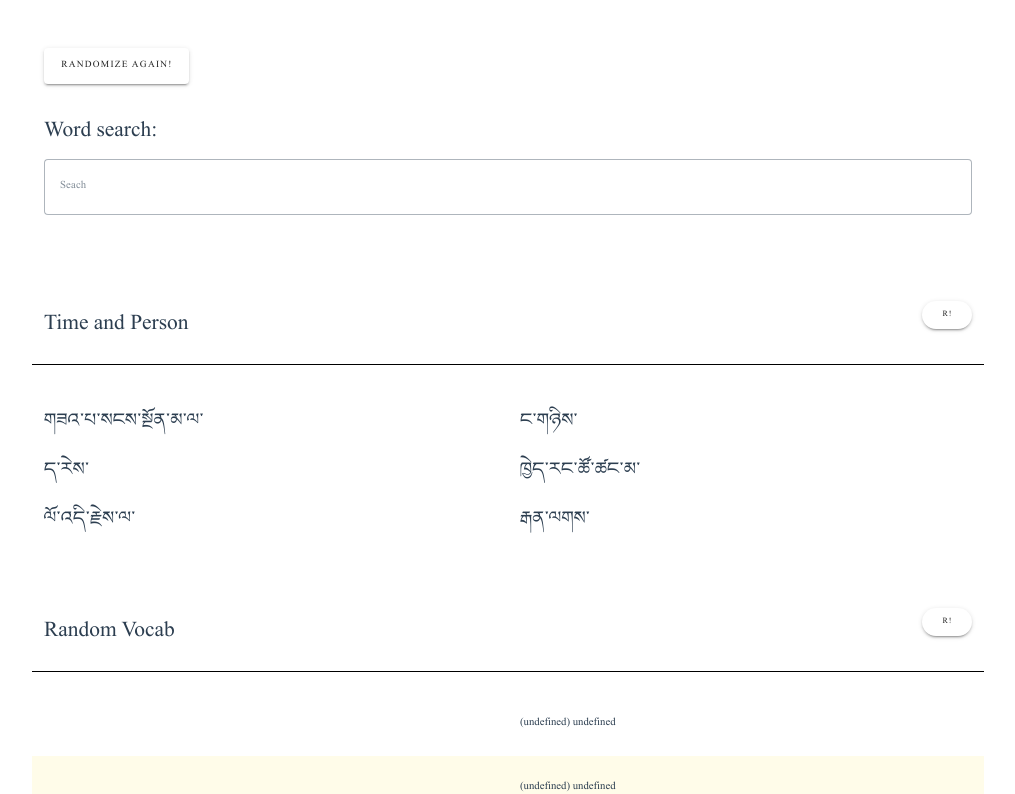
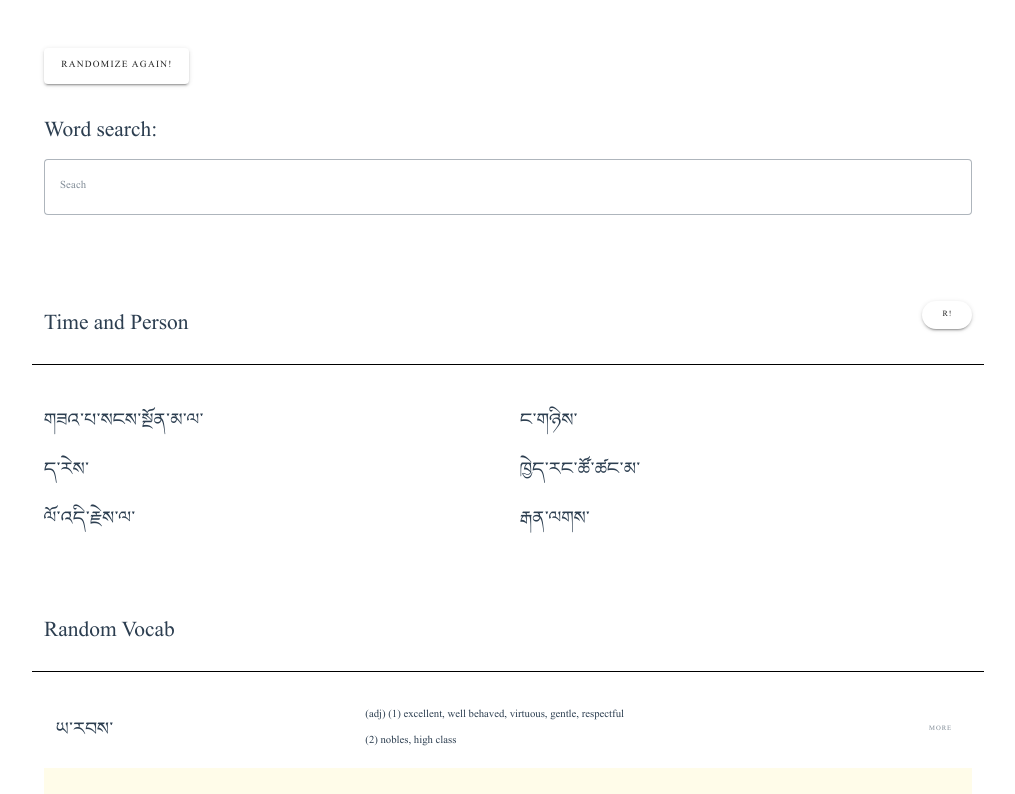
Before and after one commit to moksamedia/tibetan-rigtshul, a Vue app: page / in a window 1280 px wide. Shown: the top 794 px of the page, without its empty margins (132-1147 px from the left). Built offline with nearby package versions, Linux system fonts and the light colour scheme.

Commit message:
json search and random working

```diff
--- a/src/App.vue
+++ b/src/App.vue
@@ -2,7 +2,7 @@
 import notes from './assets/notes.csv'
 import grammarCards from './assets/grammar-cards.csv'
 import notesJson from './assets/notes.json'
-console.log(notesJson)
+
 const sampleSize = ([...arr], n = 1) => {
   let m = arr.length;
   while (m) {
@@ -159,8 +159,9 @@ const permutations2 = [
 <script setup>
 import {ref, onMounted} from 'vue'
 import { useDisplay } from 'vuetify'
+import SearchResult from './components/SearchResult.vue'
+
 const { width, mobile } = useDisplay()
-import SearchResult from './components/SearchResult.vue'
 
 let searchTerm = ref('')
 let searchResults = ref([])
@@ -214,7 +215,7 @@ function random_timeAndPersonPermutations() {
 }
 
 function random_notes() {
-  randomNotes.value = sampleSize(notes, 20).sort(compareNotes)
+  randomNotes.value = sampleSize(notesJson, 20).sort(compareNotes)
 }
 
 function random_grammarCard() {
@@ -313,20 +314,10 @@ onMounted(() => {
         <v-col>
           <h1>Random Vocab</h1>
         </v-col>
-        <v-col cols="auto">
-          <v-btn @click="random_notes" rounded="xl" size="small">
-            R!
-          </v-btn>
-        </v-col>
       </v-row>
-      <v-row class="random-notes-row" v-for="(note,i) in randomNotes" :key="'note'+i" align="center" justify="center">
-        <v-col>
-          <span v-html="styleTibetan(note.front)"></span>
-        </v-col>
-        <v-col>
-          <span class="noteback" v-html="styleTibetan(`(${note.part_of_speech}) ${note.back}`)"></span>
-        </v-col>
-      </v-row>
+      <div v-for="(note, i) in randomNotes" :key="'note'+i" class="search-results">
+        <SearchResult :note="note" :styleTibetan="styleTibetan" idx="i" isRandomNotes="true"/>
+      </div>
       <v-row class="vertical-spacer"></v-row>
       <v-row class="header-row">
         <v-col>
--- a/src/components/SearchResult.vue
+++ b/src/components/SearchResult.vue
@@ -15,10 +15,14 @@ const props = defineProps({
   idx: {
     type: Number,
     required: true
+  },
+  isRandomNotes: {
+    type: Boolean,
+    default: false
   }
 })
 
-const {note} = props;
+const {note, styleTibetan} = props;
 
 let showDetail = ref (false )
 let hasMore = ref(false)
@@ -44,16 +48,22 @@ else if (note.model_name==='Tibetan Vocab (Andrew)') {
   ) hasMore = true
 }
 
+function getBackText() {
+  let result = styleTibetan(note.fields['Back'])
+  if (isNotEmptyOrNullString(note.fields['Part of Speech'])) result = `(${note.fields['Part of Speech']}) ` + result
+  return result
+}
+
 </script>
 
 <template>
   <v-col cols="12">
     <v-row align="center" justify="start">
-      <v-col cols="auto">
+      <v-col :cols="isRandomNotes ? '4' : 'auto'">
         <div class="search-results-front" v-html="styleTibetan(note.fields.Front)"></div>
       </v-col>
       <v-col>
-        <div class="search-results-back" v-html="styleTibetan(note.fields.Back)"></div>
+        <div class="search-results-back" v-html="getBackText()"></div>
       </v-col>
       <v-col v-if="showDetail" cols="auto">
         <v-btn density="compact" size="x-small" variant="plain" @click="showDetail=false">Less</v-btn>
```
